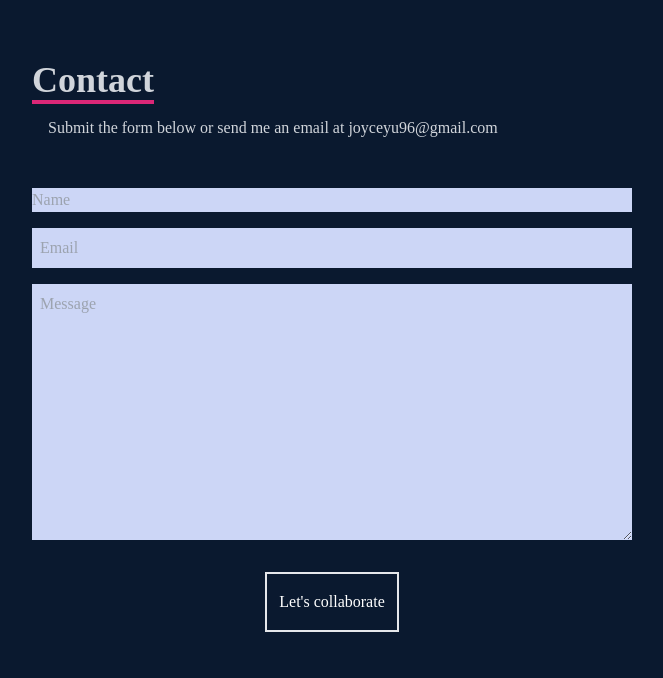
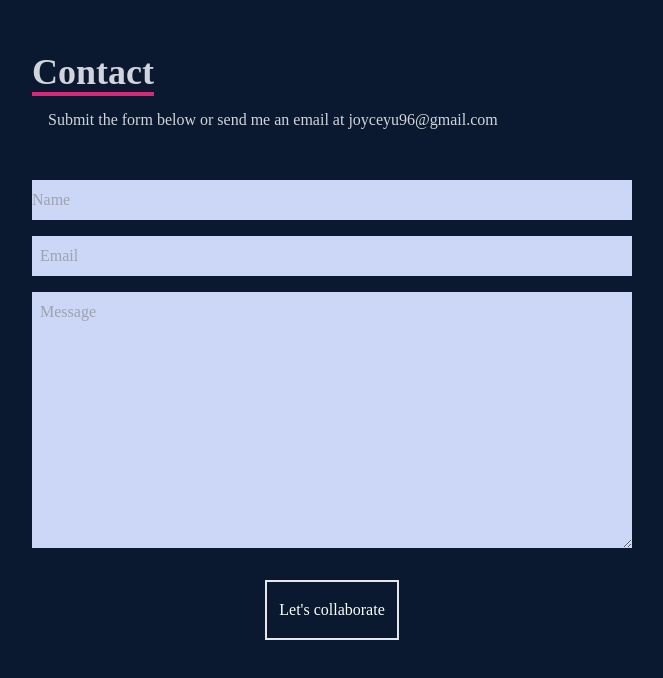
Before and after one commit to joyceycodes/portfolio, a React (Create React App) app in the folder my-app/: page / in a window 1280 px wide. Shown: the part 3238-3916 px from the top of the page, without its empty margins (308-971 px from the left). Built offline with nearby package versions, Linux system fonts and the light colour scheme.

Commit message:
removed demo buttons on projects

```diff
--- a/my-app/src/components/Contact.jsx
+++ b/my-app/src/components/Contact.jsx
@@ -8,7 +8,7 @@
                 <p className='text-4xl font-bold inline border-b-4 border-pink-600 text-gray-300'>Contact</p>
                 <p className='text-gray-300 p-4'>Submit the form below or send me an email at joyceyu96@gmail.com</p>
             </div>
-            <input className='bg-[#ccd6f6]' type="text" placeholder='Name' name='name'/>
+            <input className='bg-[#ccd6f6] py-2' type="text" placeholder='Name' name='name'/>
             <input className='my-4 p-2 bg-[#ccd6f6]' type="email" placeholder='Email' name='email'/>
             <textarea className='bg-[#ccd6f6] p-2' name="message" cols="30" rows="10" placeholder='Message'></textarea>
             <button className='text-white border-2 hover:bg-pink-600 hover:border-pink-600 px-3 py-4 my-8 mx-auto flex items-center'>Let's collaborate</button>
--- a/my-app/src/components/Work.jsx
+++ b/my-app/src/components/Work.jsx
@@ -40,9 +40,7 @@
                         Dealer Desk
                     </span>
                     <div className='pt-8 text-center'>
-                        <a href="/">
-                        <button className='rounded-lg text-center px-4 py-3 m-2 bg-white text-gray-700 font-bold- text-lg '>Demo</button>
-                        </a>
+
                         <a href="https://github.com/joyceycodes/DealerDesk">
                         <button className='rounded-lg text-center px-4 py-3 m-2 bg-white text-gray-700 font-bold- text-lg'>Code</button>
                         </a>
@@ -58,9 +56,7 @@
                     <span className='text-2xl font-bold text-white tracking-wider'>Attend It
                     </span>
                     <div className='pt-8 text-center'>
-                        <a href="/">
-                        <button className='rounded-lg text-center px-4 py-3 m-2 bg-white text-gray-700 font-bold- text-lg '>Demo</button>
-                        </a>
+
                         <a href="https://github.com/joyceycodes/attendit">
                         <button className='rounded-lg text-center px-4 py-3 m-2 bg-white text-gray-700 font-bold- text-lg'>Code</button>
                         </a>
```
